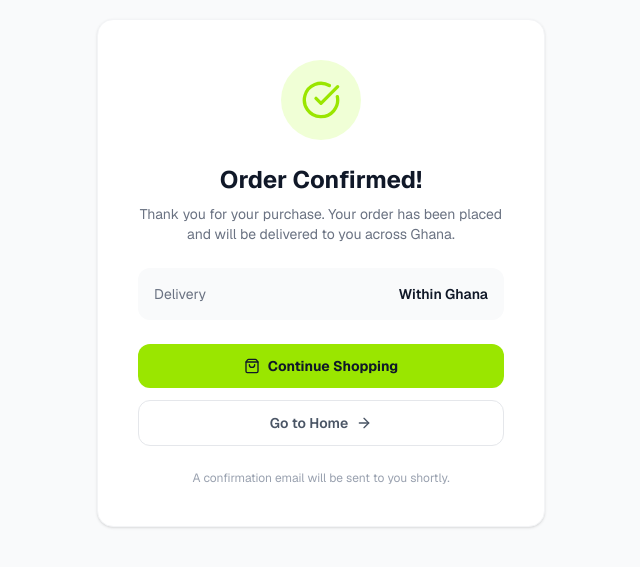
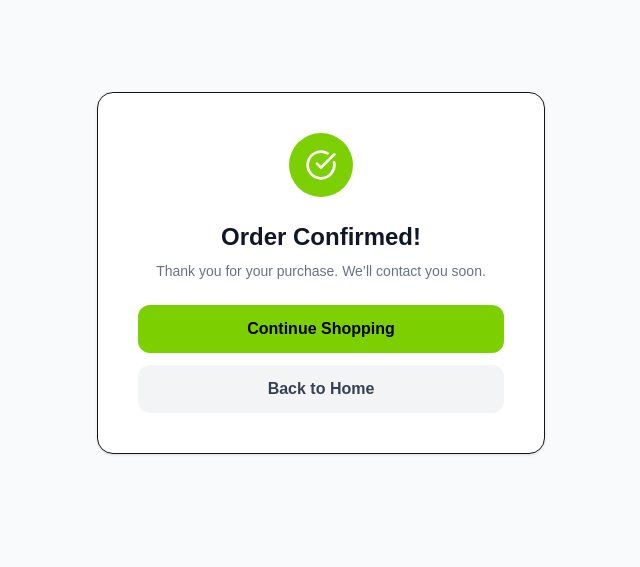
Before and after one commit to Montgomerri/amd-global, a Next.js app: page /success in a window 1280 px wide. Shown: the part 127-694 px from the top of the page, without its empty margins (319-959 px from the left). Built offline with nearby package versions, Linux system fonts and the light colour scheme.

Commit message:
fix success page suspense issue

```diff
--- /dev/null
+++ b/app/success/SuccessClient.tsx
@@ -0,0 +1,60 @@
+"use client";
+
+import { useSearchParams } from "next/navigation";
+import Link from "next/link";
+import { CheckCircle } from "lucide-react";
+
+export default function SuccessClient() {
+  const params = useSearchParams();
+  const ref = params.get("ref");
+  const order = params.get("order");
+
+  return (
+    <main className="min-h-screen bg-gray-50 flex items-center justify-center px-4">
+      <div className="bg-white rounded-2xl shadow-sm border p-10 max-w-md w-full text-center">
+
+        <div className="flex justify-center mb-6">
+          <div className="w-16 h-16 rounded-full flex items-center justify-center bg-lime-500">
+            <CheckCircle className="w-8 h-8 text-white" />
+          </div>
+        </div>
+
+        <h1 className="text-2xl font-bold text-gray-900 mb-2">
+          Order Confirmed!
+        </h1>
+
+        <p className="text-gray-500 text-sm mb-6">
+          Thank you for your purchase. We’ll contact you soon.
+        </p>
+
+        {order && (
+          <div className="bg-gray-50 rounded-xl p-4 mb-3">
+            <p className="text-xs text-gray-400">Order Number</p>
+            <p className="text-sm font-bold">{order}</p>
+          </div>
+        )}
+
+        {ref && (
+          <div className="bg-gray-50 rounded-xl p-4 mb-6">
+            <p className="text-xs text-gray-400">Payment Reference</p>
+            <p className="text-sm font-bold">{ref}</p>
+          </div>
+        )}
+
+        <Link
+          href="/products"
+          className="w-full inline-block py-3 rounded-xl font-bold bg-lime-500 text-black mb-3"
+        >
+          Continue Shopping
+        </Link>
+
+        <Link
+          href="/"
+          className="w-full inline-block py-3 rounded-xl font-bold bg-gray-100 text-gray-700"
+        >
+          Back to Home
+        </Link>
+      </div>
+    </main>
+  );
+}
--- a/app/success/page.tsx
+++ b/app/success/page.tsx
@@ -1,74 +1,10 @@
-"use client";
-
-import { useSearchParams } from "next/navigation";
-import Link from "next/link";
-import { CheckCircle, ShoppingBag, ArrowRight } from "lucide-react";
+import { Suspense } from "react";
+import SuccessClient from "./SuccessClient";
 
 export default function SuccessPage() {
-  const params = useSearchParams();
-  const ref = params.get("ref");
-  const order = params.get("order");
-
   return (
-    <main className="min-h-screen bg-gray-50 flex items-center justify-center px-4 font-sans">
-      <div className="bg-white rounded-2xl shadow-sm border border-gray-100 p-10 max-w-md w-full text-center">
-
-        {/* Icon */}
-        <div className="flex items-center justify-center mb-6">
-          <div className="w-20 h-20 rounded-full flex items-center justify-center" style={{ backgroundColor: "#f0ffd6" }}>
-            <CheckCircle className="w-10 h-10" style={{ color: "#9AE600" }} />
-          </div>
-        </div>
-
-        {/* Heading */}
-        <h1 className="text-2xl font-bold text-gray-900 mb-2">Order Confirmed!</h1>
-        <p className="text-gray-500 text-sm mb-6">
-          Thank you for your purchase. Your order has been placed and will be delivered to you across Ghana.
-        </p>
-
-        {/* Order Details */}
-        <div className="bg-gray-50 rounded-xl p-4 mb-6 text-left space-y-2">
-          {order && (
-            <div className="flex justify-between text-sm">
-              <span className="text-gray-500">Order number</span>
-              <span className="font-semibold text-gray-900">#{order}</span>
-            </div>
-          )}
-          {ref && (
-            <div className="flex justify-between text-sm">
-              <span className="text-gray-500">Payment reference</span>
-              <span className="font-semibold text-gray-900 text-xs break-all">{ref}</span>
-            </div>
-          )}
-          <div className="flex justify-between text-sm">
-            <span className="text-gray-500">Delivery</span>
-            <span className="font-semibold text-gray-900">Within Ghana</span>
-          </div>
-        </div>
-
-        {/* CTA Buttons */}
-        <div className="flex flex-col gap-3">
-          <Link
-            href="/products"
-            className="w-full flex items-center justify-center gap-2 rounded-xl py-3 text-sm font-bold text-gray-900 hover:opacity-90 transition"
-            style={{ backgroundColor: "#9AE600" }}
-          >
-            <ShoppingBag className="h-4 w-4" />
-            Continue Shopping
-          </Link>
-          <Link
-            href="/"
-            className="w-full flex items-center justify-center gap-2 rounded-xl py-3 text-sm font-semibold text-gray-600 border border-gray-200 hover:bg-gray-50 transition"
-          >
-            Go to Home
-            <ArrowRight className="h-4 w-4" />
-          </Link>
-        </div>
-
-        <p className="mt-6 text-xs text-gray-400">
-          A confirmation email will be sent to you shortly.
-        </p>
-      </div>
-    </main>
+    <Suspense fallback={<div>Loading...</div>}>
+      <SuccessClient />
+    </Suspense>
   );
 }
```
